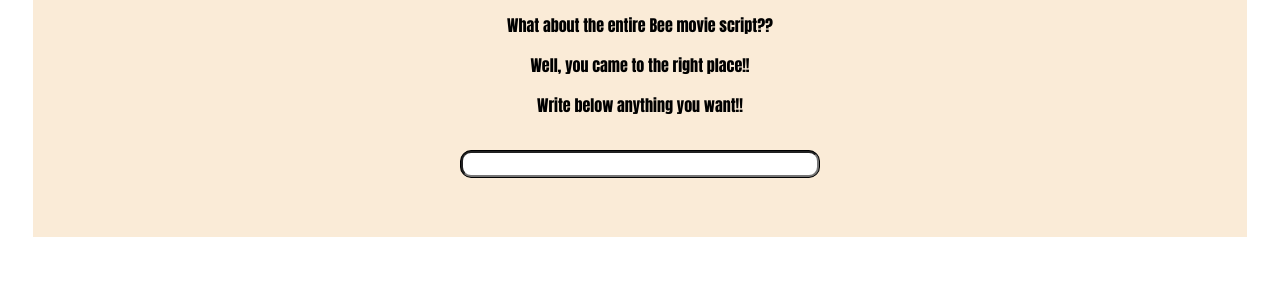
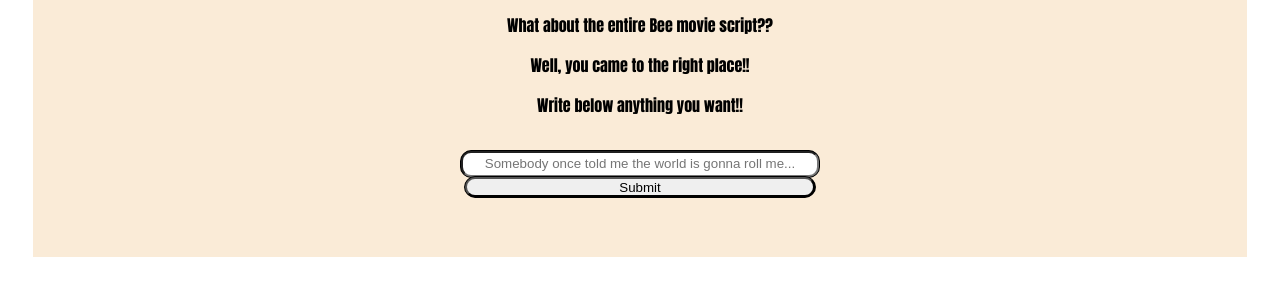
Before and after one commit to dumitraa/opposite-alphabet, a plain HTML site: page index.html in a window 1280 px wide. Shown: the part 192-488 px from the top of the page. Drawn offline with Linux system fonts and the light colour scheme; a script that the page names is missing.

Commit message:
Add Submit button, add placeholder value for input

```diff
--- a/index.html
+++ b/index.html
@@ -16,7 +16,9 @@
     <p>Well, you came to the right place!!</p>
     <p>Write below anything you want!!</p>
     <br>
-    <input>
+    <input type="text" id="input" placeholder="Somebody once told me the world is gonna roll me...">
+    <br>
+    <input type="submit" value="Submit" id="submit">
   </div>
  </div>
     <script src="script.js"></script>
```
